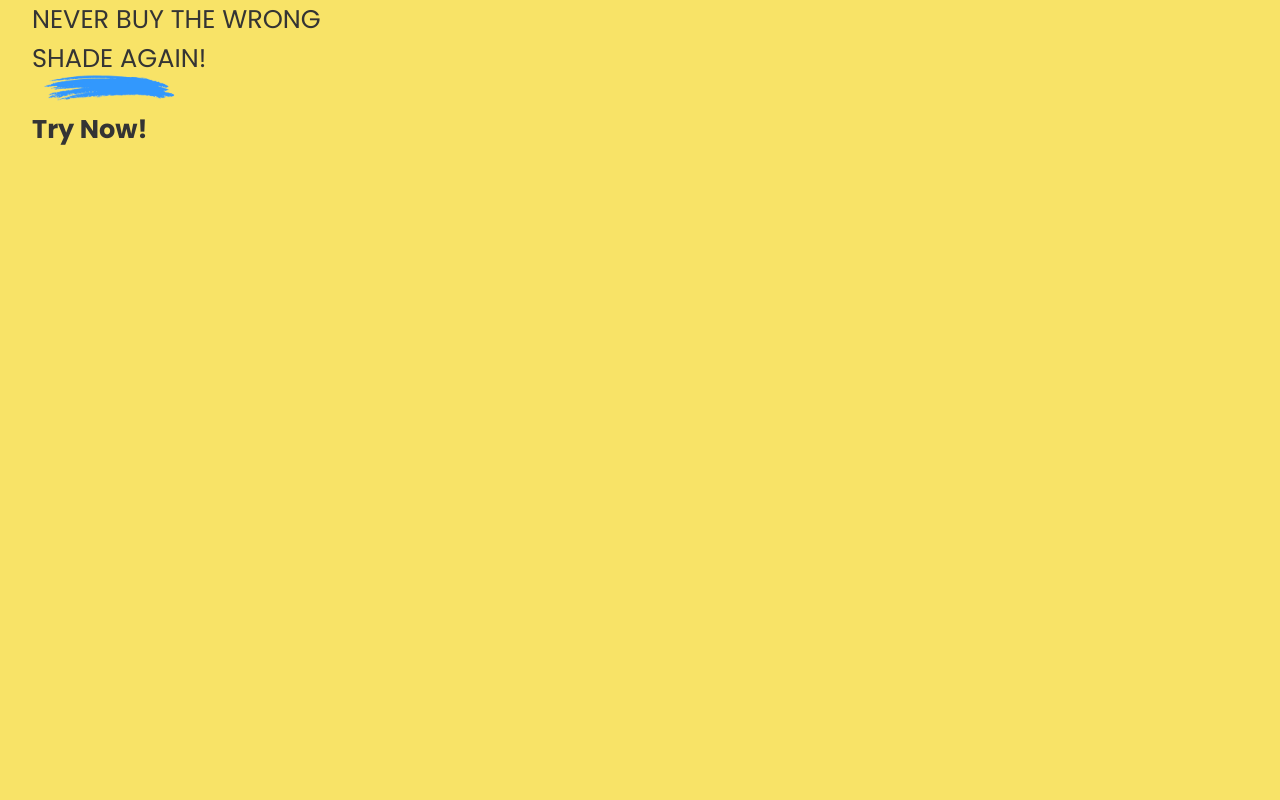
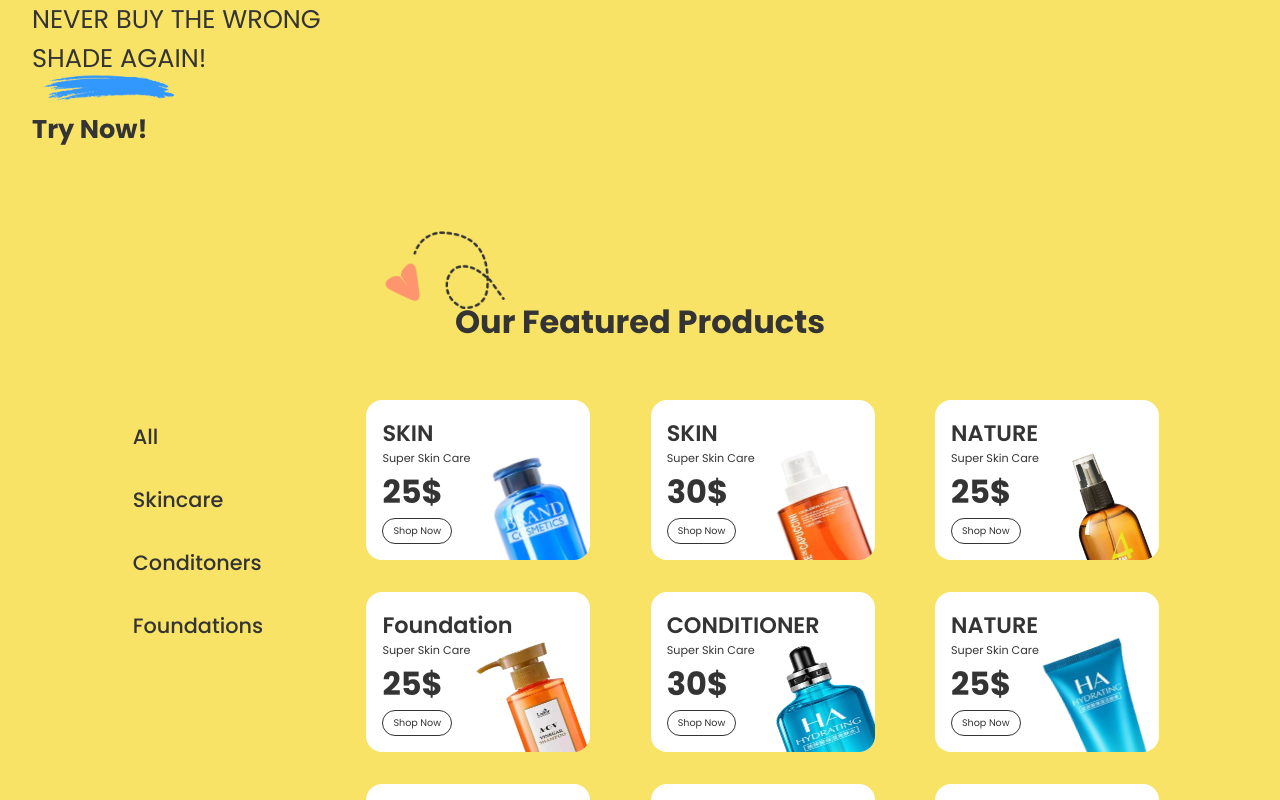
Before and after one commit to shreyanshxyz/ecom-frontend-v2, a React (Create React App) app: page / in a window 1280 px wide. Shown: the part 995-1795 px from the top of the page. Before the commit the page ends 1272 px from the top, so only its background shows below. Built offline with nearby package versions, Linux system fonts and the light colour scheme.

Commit message:
Products Added

```diff
--- a/package.json
+++ b/package.json
@@ -3,6 +3,7 @@
   "version": "0.1.0",
   "private": true,
   "dependencies": {
+    "@formkit/auto-animate": "^1.0.0-beta.6",
     "@testing-library/jest-dom": "^5.16.5",
     "@testing-library/react": "^13.4.0",
     "@testing-library/user-event": "^13.5.0",
--- a/src/App.js
+++ b/src/App.js
@@ -1,6 +1,7 @@
 import "./App.css";
 import Header from "./components/header/Header";
 import Hero from "./components/hero/Hero";
+import Products from "./components/products/Products";
 import Slider from "./components/slider/Slider";
 import Virtual from "./components/virtual/Virtual";
 
@@ -11,6 +12,7 @@
       <Hero />
       <Slider />
       <Virtual />
+      <Products />
     </div>
   );
 }
--- /dev/null
+++ b/src/components/products/Products.jsx
@@ -0,0 +1,48 @@
+import React, { useState } from "react";
+import css from "./Products.module.css";
+import Plane from "../../assets/plane.png";
+import { ProductsData } from "../../data/products";
+import { useAutoAnimate } from "@formkit/auto-animate/react";
+
+const Products = () => {
+  const [parent] = useAutoAnimate();
+
+  const [MenuProducts, setMenuProducts] = useState(ProductsData);
+
+  const filter = (type) => {
+    setMenuProducts(ProductsData.filter((product) => product.type === type));
+  };
+  return (
+    <div className={css.container}>
+      <img src={Plane} alt="" />
+      <h1>Our Featured Products</h1>
+
+      <div className={css.products}>
+        <ul className={css.menu}>
+          <li onClick={() => setMenuProducts(ProductsData)}>All</li>
+          <li onClick={() => filter("skin care")}>Skincare</li>
+          <li onClick={() => filter("conditioner")}>Conditoners</li>
+          <li onClick={() => filter("foundation")}>Foundations</li>
+        </ul>
+        <div className={css.list} ref={parent}>
+          {MenuProducts.map((product, i) => (
+            <div className={css.product}>
+              <div className="left-s">
+                <div className="name">
+                  <span>{product.name}</span>
+                  <span>{product.detail}</span>
+                </div>
+                <span>{product.price}$</span>
+                <div>Shop Now</div>
+              </div>
+
+              <img src={product.img} alt="" className="img-p" />
+            </div>
+          ))}
+        </div>
+      </div>
+    </div>
+  );
+};
+
+export default Products;
--- /dev/null
+++ b/src/components/products/Products.module.css
@@ -0,0 +1,64 @@
+.container {
+  padding: 0 2rem;
+  position: relative;
+  display: flex;
+  flex-direction: column;
+  gap: 2rem;
+  align-items: center;
+  justify-content: center;
+}
+
+.container > :nth-child(1) {
+  position: absolute;
+  width: 8rem;
+  left: 30%;
+  top: -3rem;
+}
+
+.products {
+  display: grid;
+  width: 90%;
+  grid-template-columns: 25% auto;
+}
+
+.menu {
+  list-style: none;
+  display: flex;
+  flex-direction: column;
+  gap: 2rem;
+  font-weight: 500;
+  font-size: 1.3rem;
+}
+
+.menu > li:hover {
+  color: var(--pink);
+  cursor: pointer;
+}
+
+.list {
+  display: grid;
+  /* auto fill means all space should be equally occupied by the products */
+  /* minmax means min size should be 200px and max be 1fr */
+  grid-template-columns: repeat(auto-fill, minmax(200px, 1fr));
+  height: 25rem;
+  overflow-y: scroll;
+  grid-gap: 2rem;
+  justify-content: space-between;
+}
+
+.product {
+  width: 12rem;
+  height: 8rem;
+  background-color: white;
+  position: relative;
+  overflow: hidden;
+  padding: 1rem;
+  display: flex;
+  border-radius: 1rem;
+}
+
+.product > img {
+  top: 3rem;
+  width: 6rem;
+  height: 11rem;
+}
```
Also changed, not shown: 1 other file (tests, documents, lock files or other folders).
